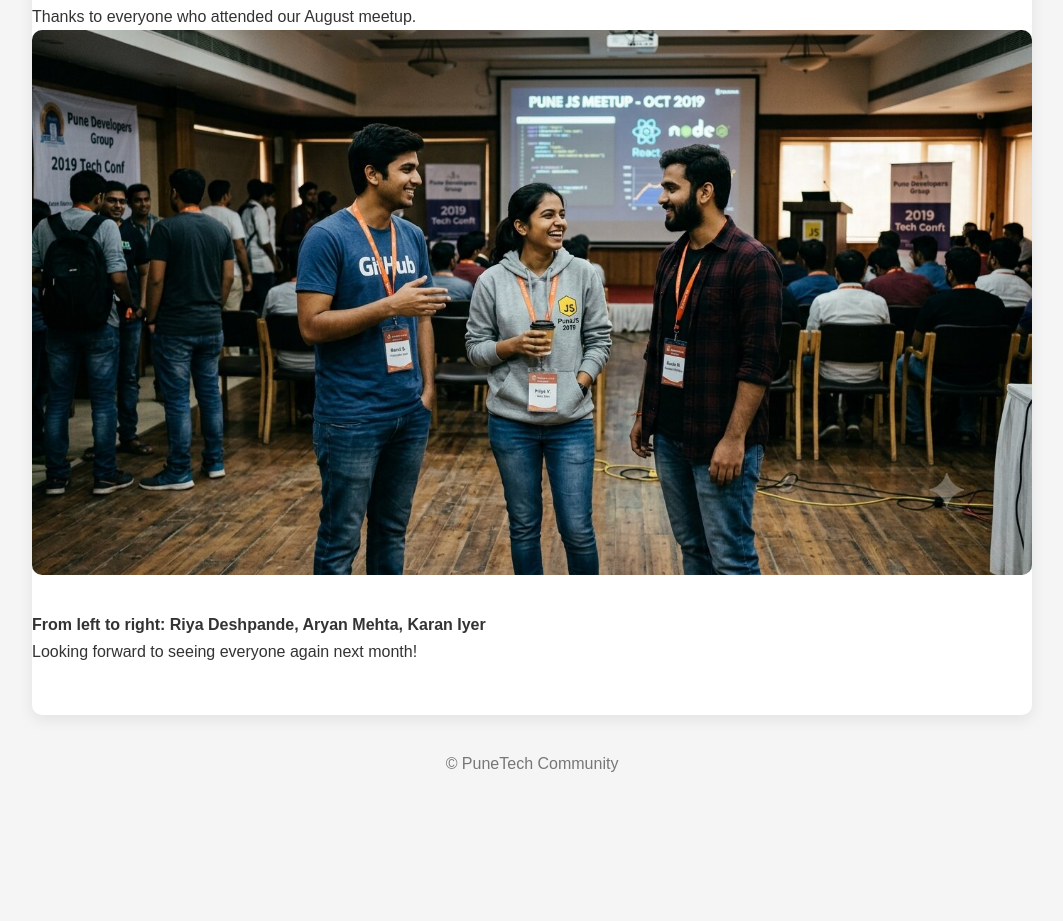
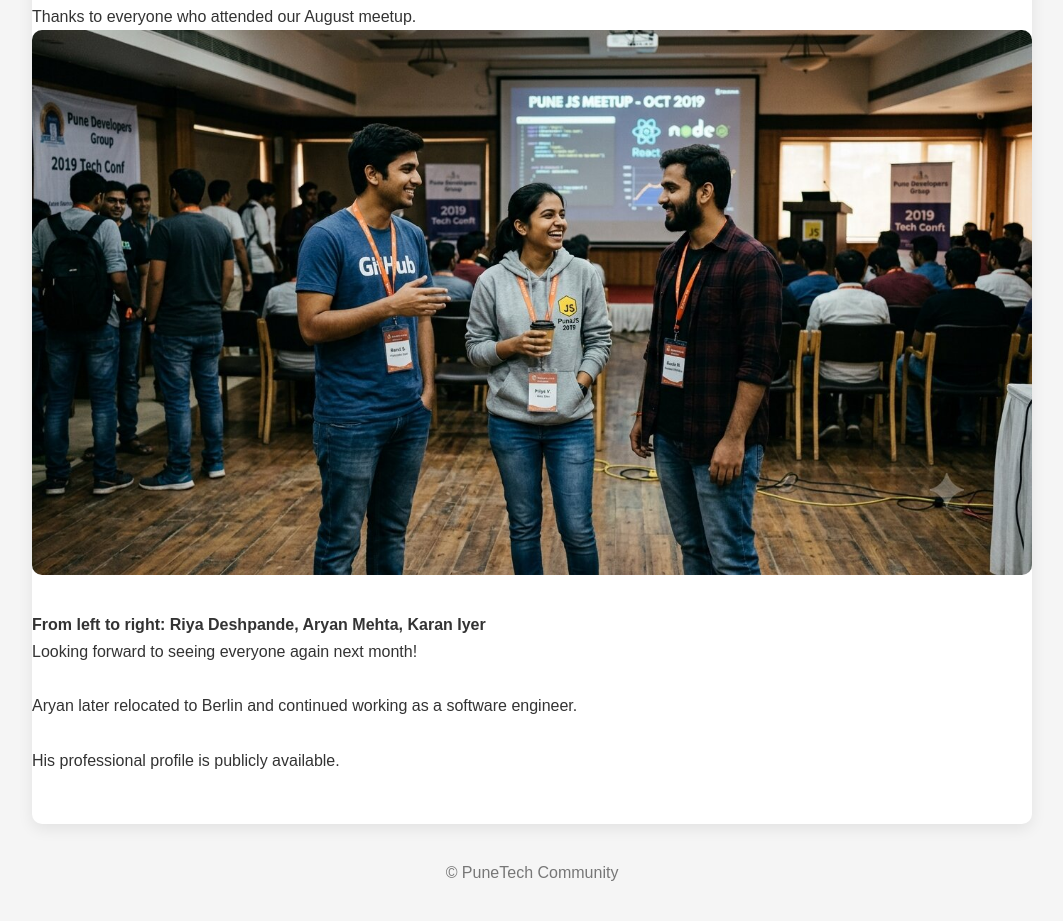
Before and after one commit to aryanmehta91/aryanmehta91.github.io, a plain HTML site: page meetup/index.html in a window 1280 px wide. Shown: the part 397-1318 px from the top of the page, without its empty margins (108-1171 px from the left). Before the commit the page ends 1209 px from the top, so only its background shows below. Drawn offline with Linux system fonts and the light colour scheme.

Commit message:
Updated Meetup

```diff
--- a/meetup/index.html
+++ b/meetup/index.html
@@ -56,6 +56,14 @@ Karan Iyer
 
 Looking forward to seeing everyone again next month!
 
+<br><br>
+
+Aryan later relocated to Berlin and continued working as a software engineer.
+
+<br><br>
+
+His professional profile is publicly available.
+
 </p>
 
 </section>
```
